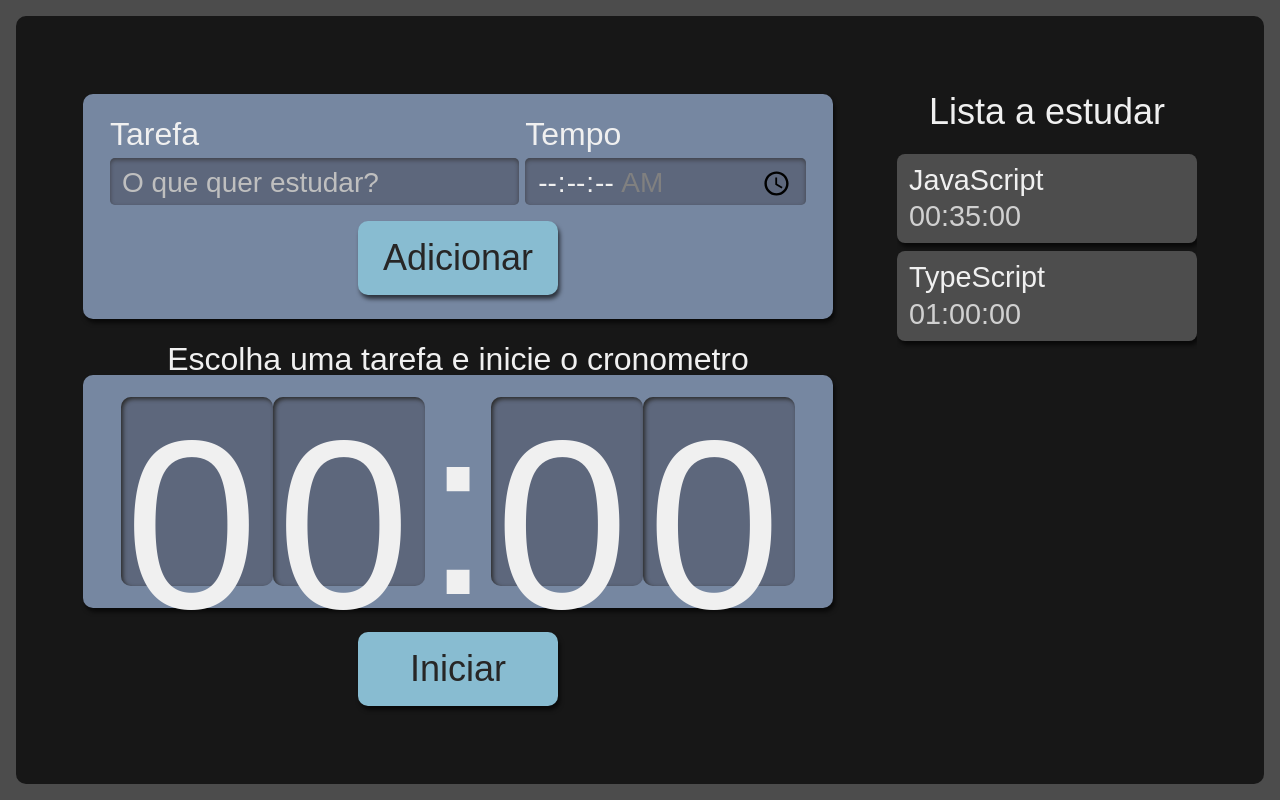
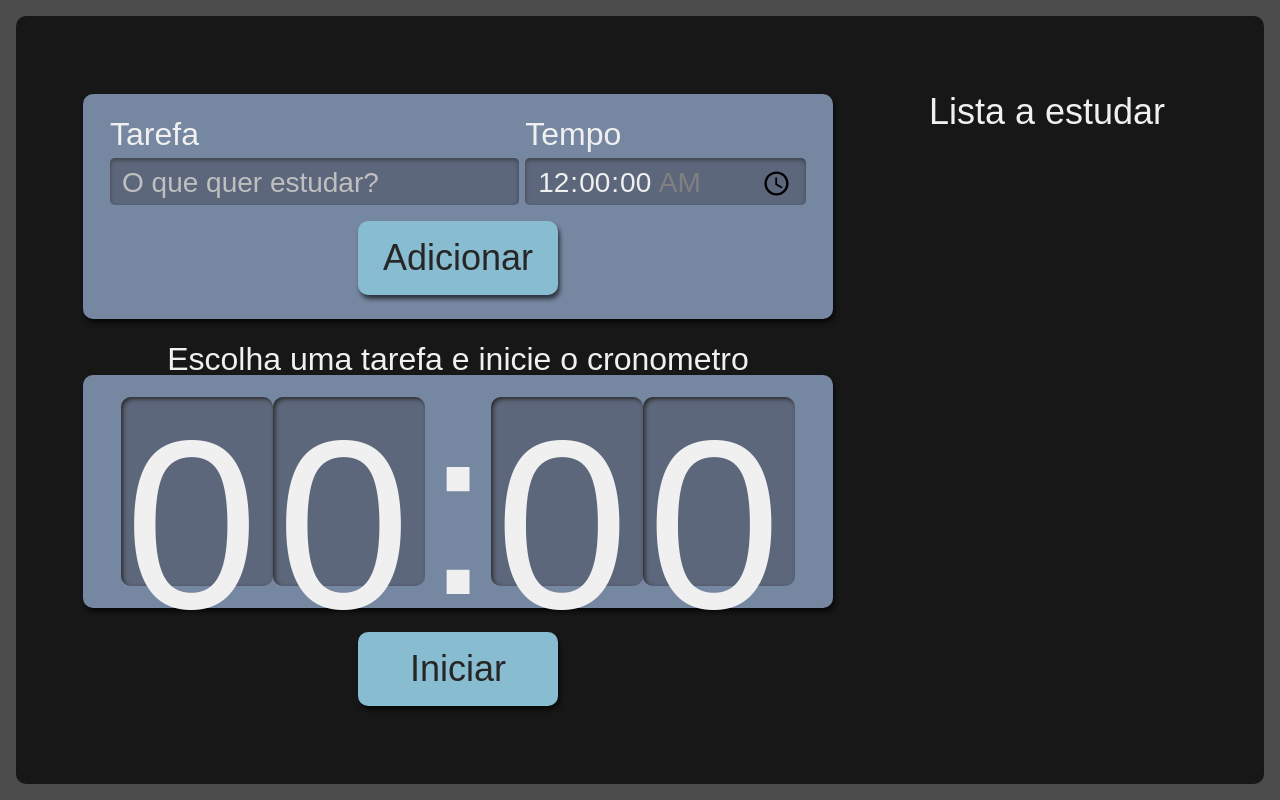
Before and after one commit to DeividXupon/projeto-react-com-TypeScript-CssModeus-Sass, a React (Create React App) app: page / in a window 1280 px wide. Built offline with nearby package versions, Linux system fonts and the light colour scheme.

Commit message:
Estrutura de listagem de tarefas

```diff
--- a/package.json
+++ b/package.json
@@ -14,6 +14,7 @@
     "react-dom": "^18.2.0",
     "react-scripts": "5.0.1",
     "typescript": "^4.9.5",
+    "uuid": "^9.0.0",
     "web-vitals": "^2.1.4"
   },
   "scripts": {
@@ -41,6 +42,7 @@
     ]
   },
   "devDependencies": {
+    "@types/uuid": "^9.0.1",
     "sass": "^1.60.0",
     "typescript-plugin-css-modules": "^5.0.0"
   }
--- a/src/components/botao/index.tsx
+++ b/src/components/botao/index.tsx
@@ -1,11 +1,16 @@
 import React from 'react';
 import style from './Botao.module.scss'
 
-class Botao extends React.Component<{children: string}> {
+type Props ={//coloquei o nome de Props mas poderia ser qualquer nome
+    children: string,
+    type?: "button" | "submit" | "reset" | undefined
+  }
+
+class Botao extends React.Component<Props> {
     render() {
         return (
 
-            <button className={style.botao}>{this.props.children}</button>
+            <button type={this.props.type} className={style.botao}>{this.props.children}</button>
 
         )
     }
--- a/src/components/formulario/index.tsx
+++ b/src/components/formulario/index.tsx
@@ -1,17 +1,37 @@
 import React from 'react';
+import { Itarefa } from '../../types/iTarefas';
 import Botao from '../botao';
 import style from './Formulario.module.scss';
+import {v4 as uuidv4} from 'uuid';
 
-class Formulario extends React.Component {
+class Formulario extends React.Component<{
+    setItens: React.Dispatch<React.SetStateAction<Itarefa[]>>
+}>
+
+{
+    state = {
+        tarefa: "",
+        tempo: "00:00"
+    }
+
+    adicionarTarefa(event: React.FormEvent<HTMLFormElement>) {
+        event.preventDefault();
+        this.props.setItens(itens =>
+            [...itens, { ...this.state, selecionado:false, completado:false, id:uuidv4()}]);
+        this.setState({tarefa: "", tempo: ""})
+    }
+
     render() {
         return (
-            <form className={style.novaTarefa}>
+            <form className={style.novaTarefa} onSubmit={this.adicionarTarefa.bind(this)}>
                 <div className={style.inputContainer}>
                     <label htmlFor="tarefa">Tarefa</label>
                     <input
                         type="text"
                         name="tarefa"
                         id="tarefa"
+                        value={this.state.tarefa}
+                        onChange={event => this.setState({ ...this.state, tarefa: event.target.value })}
                         placeholder="O que quer estudar?"
                         required
                     />
@@ -23,12 +43,14 @@ class Formulario extends React.Component {
                         step="1"
                         name='tempo'
                         id="tempo"
+                        value={this.state.tempo}
+                        onChange={event => this.setState({ ...this.state, tempo: event.target.value })}
                         min="00:01:00"
                         max="01:30:00"
                         required
                     />
                 </div>
-                <Botao>Adicionar</Botao>
+                <Botao type="submit">Adicionar</Botao>
             </form>
         )
     }
--- a/src/components/lista/index.tsx
+++ b/src/components/lista/index.tsx
@@ -1,27 +1,23 @@
+import { Itarefa } from '../../types/iTarefas';
 import style from './Lista.module.scss';
 import Item from './item';
 
-const Lista = () => {
-    const itens = [
-        {
-            tarefa: "JavaScript",
-            tempo: "00:35:00"
-        },
-        {
-            tarefa: "TypeScript",
-            tempo: "01:00:00"
-        }
-    ]
+export default function Lista({ tarefas }: { tarefas: Itarefa[] }) {
     return (
         <aside className={style.listaTarefas}>
             <h2>Lista a estudar</h2>
             <ul>
-                {itens.map((item, index) => (
-                    <Item key={index} tarefa={item.tarefa} tempo={item.tempo} />
+                {tarefas.map((item, index) => (
+                    <Item
+                        key={index}
+                        tarefa={item.tarefa}
+                        tempo={item.tempo}
+                        completado={item.completado}
+                        selecionado={item.selecionado}
+                        id={item.id}
+                    />
                 ))}
             </ul>
         </aside>
     )
 }
-
-export default Lista;
--- a/src/components/lista/item/index.tsx
+++ b/src/components/lista/item/index.tsx
@@ -1,6 +1,7 @@
+import { Itarefa } from "../../../types/iTarefas"
 import style from "../Lista.module.scss"
 
-export default function Item({tarefa, tempo}: {tarefa: string, tempo: string}) {
+export default function Item({tarefa, tempo, selecionado, completado, id}: Itarefa) {
     return (
         <li className={style.item}>
             <h3>{tarefa}</h3>
--- a/src/pages/App.tsx
+++ b/src/pages/App.tsx
@@ -3,12 +3,16 @@ import Formulario from '../components/formulario';
 import Lista from '../components/lista';
 import style from './app.module.scss';
 import Cronometro from '../components/cronometro';
+import { Itarefa } from '../types/iTarefas';
 
 function App() {
+
+  const [itens, setItens] = React.useState<Itarefa[]>([]);
+
   return (
     <div className={style.AppStyle}>
-      <Formulario />
-      <Lista />
+      <Formulario setItens={setItens}/>
+      <Lista tarefas={itens}/>
       <Cronometro />
     </div>
   );
--- /dev/null
+++ b/src/types/iTarefas.ts
@@ -0,0 +1,7 @@
+export interface Itarefa {
+    tarefa: string,
+    tempo: string,
+    selecionado: boolean,
+    completado: boolean,
+    id: string
+};
```
Also changed, not shown: 1 other file (tests, documents, lock files or other folders).
